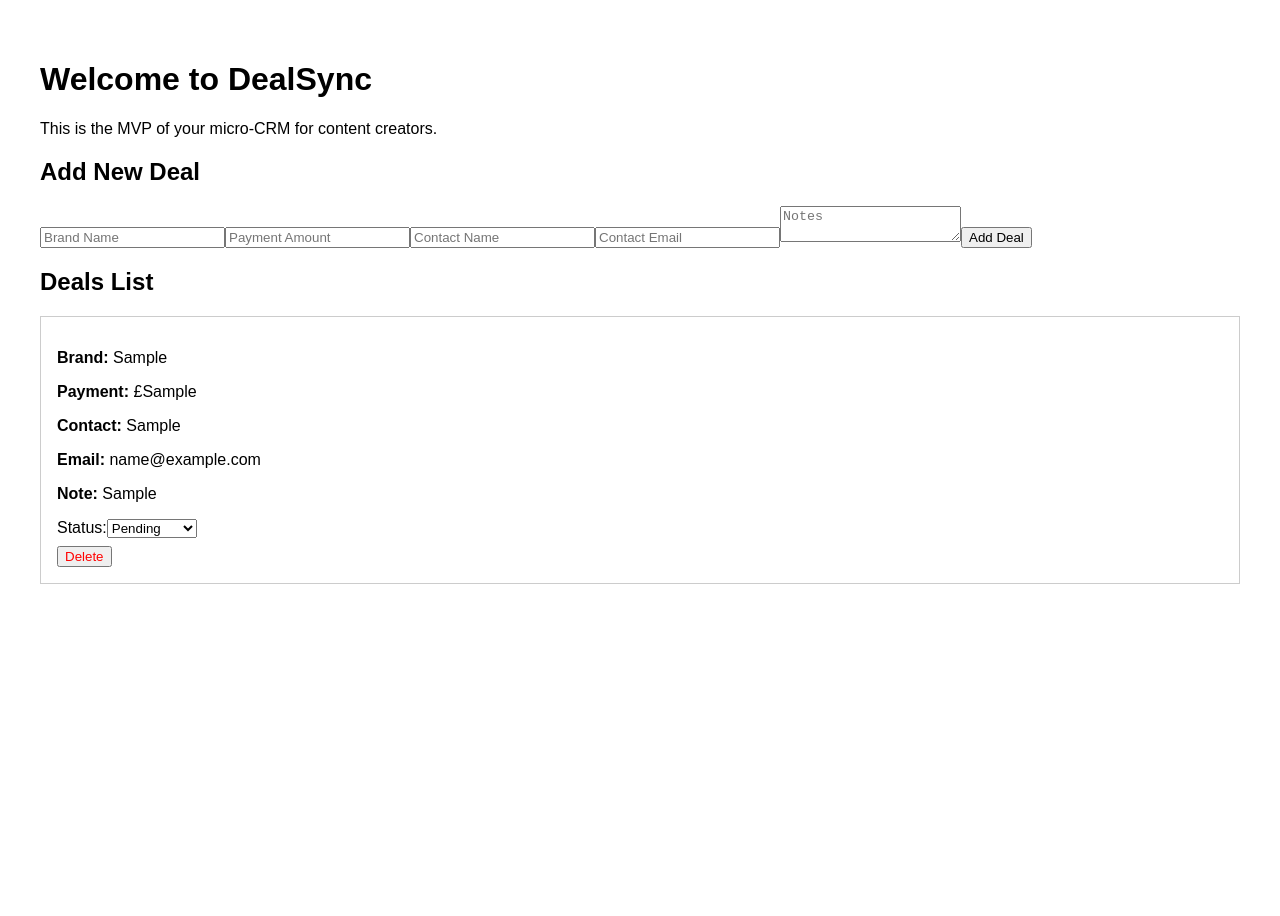
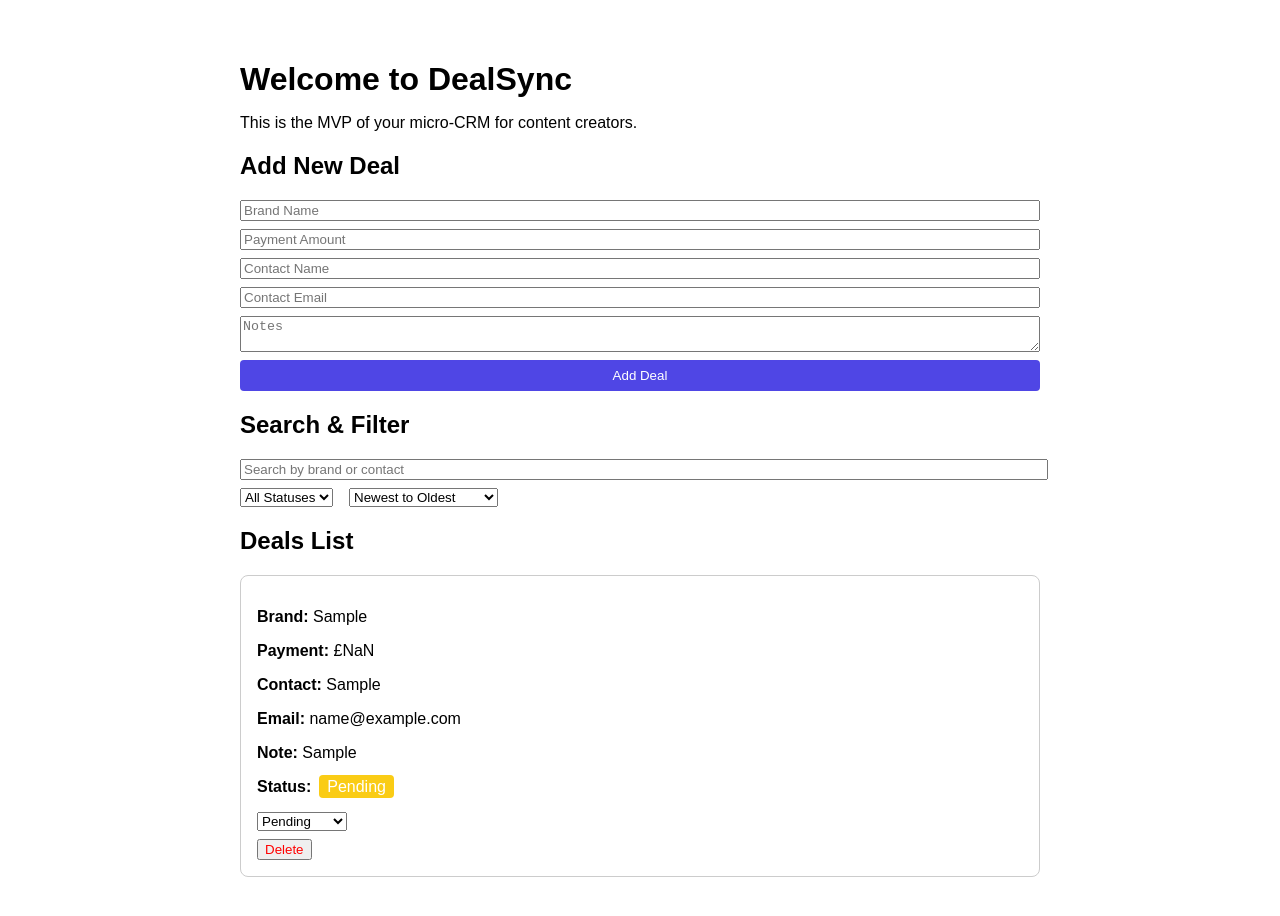
Before and after one commit to AdamBailey1301/DealSync, a Next.js app: page / in a window 1280 px wide. Both pictures are taken after typing "Sample", "Sample", "Sample", "name@example.com", "Sample" into the empty fields and a click on the button "Add Deal". Before the commit the page ends 800 px from the top, so only its background shows below. Built offline with nearby package versions, Linux system fonts and the light colour scheme.

Commit message:
Phase 1.2 commit

```diff
--- a/pages/index.js
+++ b/pages/index.js
@@ -8,6 +8,9 @@ export default function Home() {
     const [contact, setContact] = useState('');
     const [email, setEmail] = useState('');
     const [note, setNote] = useState('');
+    const [search, setSearch] = useState('');
+    const [filterStatus, setFilterStatus] = useState('All');
+    const [sortType, setSortType] = useState('Newest');
 
     useEffect(() => {
         const storedDeals = localStorage.getItem('deals');
@@ -25,13 +28,13 @@ export default function Home() {
         const newDeal = {
             id: Date.now(),
             brand,
-            payment,
+            payment: parseFloat(payment),
             contact,
             email,
             note,
             status: 'Pending',
         };
-        setDeals([...deals, newDeal]);
+        setDeals([newDeal, ...deals]);
         setBrand('');
         setPayment('');
         setContact('');
@@ -47,37 +50,85 @@ export default function Home() {
         setDeals(deals.filter(deal => deal.id !== id));
     };
 
+    const getStatusColor = (status) => {
+        switch (status) {
+            case 'Pending': return '#facc15'; // yellow
+            case 'Negotiating': return '#fb923c'; // orange
+            case 'Closed': return '#22c55e'; // green
+            case 'Rejected': return '#ef4444'; // red
+            default: return '#ccc';
+        }
+    };
+
+    const filteredDeals = deals
+        .filter(deal =>
+            (deal.brand.toLowerCase().includes(search.toLowerCase()) ||
+                deal.contact.toLowerCase().includes(search.toLowerCase())) &&
+            (filterStatus === 'All' || deal.status === filterStatus)
+        )
+        .sort((a, b) => {
+            if (sortType === 'Newest') return b.id - a.id;
+            if (sortType === 'Payment') return b.payment - a.payment;
+            if (sortType === 'Alphabetical') return a.brand.localeCompare(b.brand);
+            return 0;
+        });
+
     return (
-        <div style={{ padding: '2rem', fontFamily: 'Arial, sans-serif' }}>
-            <h1>Welcome to DealSync</h1>
+        <div style={{ padding: '2rem', fontFamily: 'Arial, sans-serif', maxWidth: '800px', margin: '0 auto' }}>
+            <h1 style={{ fontSize: '2rem', marginBottom: '1rem' }}>Welcome to DealSync</h1>
             <p>This is the MVP of your micro-CRM for content creators.</p>
 
             <h2>Add New Deal</h2>
+            <div style={{ display: 'grid', gap: '0.5rem', marginBottom: '1rem' }}>
                 <input placeholder="Brand Name" value={brand} onChange={e => setBrand(e.target.value)} />
                 <input placeholder="Payment Amount" value={payment} onChange={e => setPayment(e.target.value)} />
                 <input placeholder="Contact Name" value={contact} onChange={e => setContact(e.target.value)} />
                 <input placeholder="Contact Email" value={email} onChange={e => setEmail(e.target.value)} />
                 <textarea placeholder="Notes" value={note} onChange={e => setNote(e.target.value)} />
-            <button onClick={addDeal}>Add Deal</button>
+                <button onClick={addDeal} style={{ padding: '0.5rem', backgroundColor: '#4f46e5', color: 'white', border: 'none', borderRadius: '4px' }}>Add Deal</button>
+            </div>
+
+            <h2>Search & Filter</h2>
+            <input
+                placeholder="Search by brand or contact"
+                value={search}
+                onChange={e => setSearch(e.target.value)}
+                style={{ width: '100%', marginBottom: '0.5rem' }}
+            />
+            <div style={{ display: 'flex', gap: '1rem', marginBottom: '1rem' }}>
+                <select value={filterStatus} onChange={e => setFilterStatus(e.target.value)}>
+                    <option value="All">All Statuses</option>
+                    <option value="Pending">Pending</option>
+                    <option value="Negotiating">Negotiating</option>
+                    <option value="Closed">Closed</option>
+                    <option value="Rejected">Rejected</option>
+                </select>
+                <select value={sortType} onChange={e => setSortType(e.target.value)}>
+                    <option value="Newest">Newest to Oldest</option>
+                    <option value="Payment">Payment High to Low</option>
+                    <option value="Alphabetical">Alphabetical</option>
+                </select>
+            </div>
 
             <h2>Deals List</h2>
-            {deals.length === 0 && <p>No deals added yet.</p>}
-            {deals.map(deal => (
-                <div key={deal.id} style={{ border: '1px solid #ccc', padding: '1rem', marginTop: '1rem' }}>
+            {filteredDeals.length === 0 && <p>No matching deals found.</p>}
+            {filteredDeals.map(deal => (
+                <div key={deal.id} style={{ border: '1px solid #ccc', padding: '1rem', marginTop: '1rem', borderRadius: '8px' }}>
                     <p><strong>Brand:</strong> {deal.brand}</p>
                     <p><strong>Payment:</strong> £{deal.payment}</p>
                     <p><strong>Contact:</strong> {deal.contact}</p>
                     <p><strong>Email:</strong> {deal.email}</p>
                     <p><strong>Note:</strong> {deal.note}</p>
-                    <label>
-                        Status:
+                    <p>
+                        <strong>Status:</strong>
+                        <span style={{ backgroundColor: getStatusColor(deal.status), color: 'white', padding: '0.2rem 0.5rem', borderRadius: '4px', marginLeft: '0.5rem' }}>{deal.status}</span>
+                    </p>
                     <select value={deal.status} onChange={e => updateStatus(deal.id, e.target.value)}>
                         <option>Pending</option>
                         <option>Negotiating</option>
                         <option>Closed</option>
                         <option>Rejected</option>
                     </select>
-                    </label>
                     <br />
                     <button onClick={() => deleteDeal(deal.id)} style={{ marginTop: '0.5rem', color: 'red' }}>Delete</button>
                 </div>
```
Lines whose indentation alone changed are shown as unchanged.
